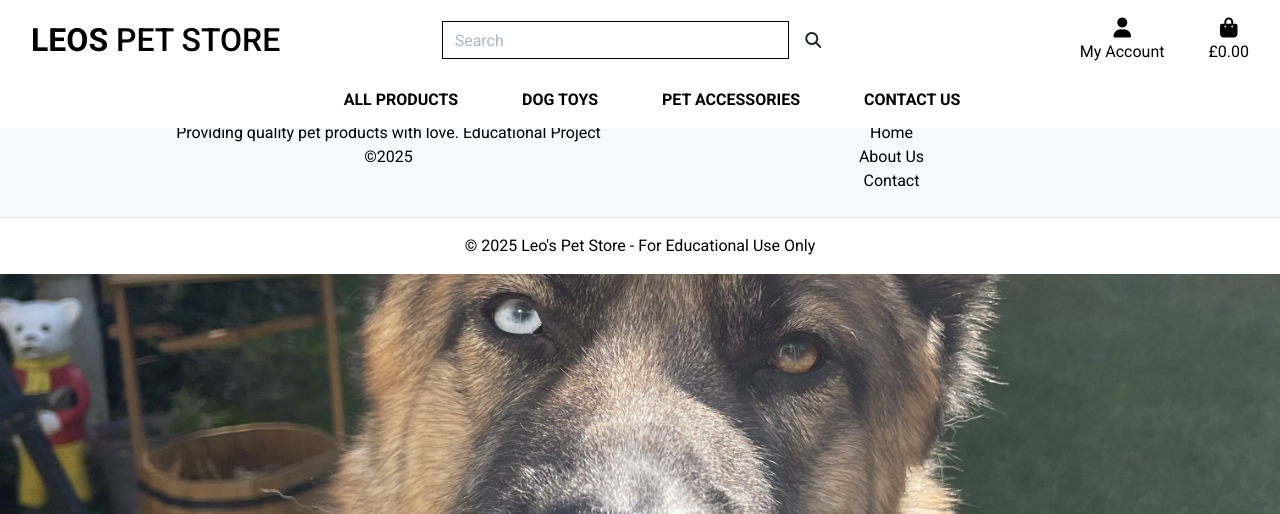
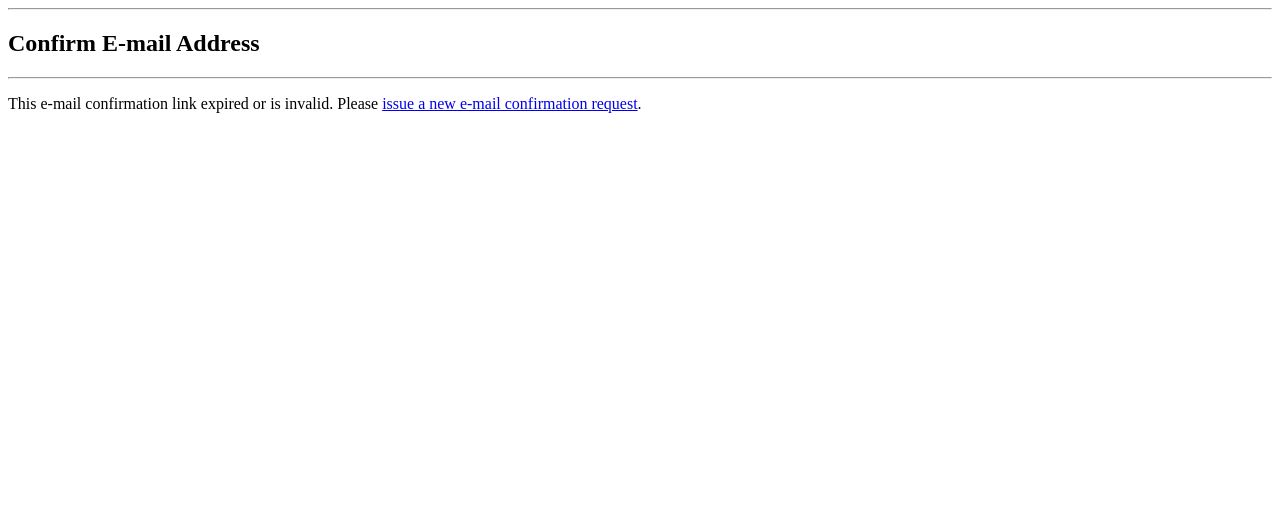
Before and after one commit to ashley9368/Leos-Pet-Store-PP5, a Django app: a page that uses templates/allauth/account/email_confirm.html in a window 1280 px wide. Shown: the top 514 px of the page. Run offline with Django 3.2, Linux system fonts and the light colour scheme; parts of the project's set-up code (start-up, migrations or seed data) failed here and were passed over; some libraries are stand-ins or nearby versions.

Commit message:
update email confirmation html

```diff
--- a/products/views.py
+++ b/products/views.py
@@ -198,7 +198,7 @@ def vote_product(request, product_id, vote_type):
 
     # Make sure vote_type is 'U' or 'D'
     if vote_type not in (ProductVote.UP, ProductVote.DOWN):
-        messages.error(request, "Invalid vote.")
+        messages.error(request, "Vote is invalid.")
 
     else:
         # Try to get the users vote if none, create one with vote_type
@@ -215,5 +215,5 @@ def vote_product(request, product_id, vote_type):
             else:
                 vote.vote_type = vote_type
                 vote.save()
-    #Take user back to where they were, if it fails then go to products
+    #Take user back to where the user was, if it fails then go to products
     return redirect(request.META.get('HTTP_REFERER', 'products'))
--- a/templates/allauth/account/email_confirm.html
+++ b/templates/allauth/account/email_confirm.html
@@ -1,12 +1,13 @@
-{% extends "account/base.html" %}
-
 {% load i18n %}
 {% load account %}
 
-{% block head_title %}{% trans "Confirm E-mail Address" %}{% endblock %}
-
-
-{% block inner_content %}
+<!DOCTYPE html>
+<html lang="en">
+<head>
+  <meta charset="UTF-8">
+  <title>{% trans "Confirm E-mail Address" %}</title>
+</head>
+<body>
   <hr>
   <h2 class="logo-font mb-4">{% trans "Confirm E-mail Address" %}</h2>
   <hr>
@@ -15,19 +16,28 @@
 
     {% user_display confirmation.email_address.user as user_display %}
 
-<p>{% blocktrans with confirmation.email_address.email as email %}Please confirm that <a href="mailto:{{ email }}">{{ email }}</a> is an e-mail address for user {{ user_display }}.{% endblocktrans %}</p>
+    <p>
+      {% blocktrans with confirmation.email_address.email as email %}
+        Please confirm that <a href="mailto:{{ email }}">{{ email }}</a> is an e-mail address for user {{ user_display }}.
+      {% endblocktrans %}
+    </p>
 
     <form method="post" action="{% url 'account_confirm_email' confirmation.key %}">
       {% csrf_token %}
-    <button type="submit">{% trans 'Confirm' %}</button>
+      <button type="submit" style="padding: 10px 20px; background: #000000; color: #fff; border: none; border-radius: 4px; cursor: pointer;">
+        {% trans 'Confirm My Email' %}
+      </button>
     </form>
 
   {% else %}
-
     {% url 'account_email' as email_url %}
 
-<p>{% blocktrans %}This e-mail confirmation link expired or is invalid. Please <a href="{{ email_url }}">issue a new e-mail confirmation request</a>.{% endblocktrans %}</p>
-
+    <p>
+      {% blocktrans %}
+        This e-mail confirmation link expired or is invalid.
+        Please <a href="{{ email_url }}">issue a new e-mail confirmation request</a>.
+      {% endblocktrans %}
+    </p>
   {% endif %}
-
-{% endblock %}
+</body>
+</html>
--- a/templates/base.html
+++ b/templates/base.html
@@ -197,7 +197,7 @@
               <a href="#" class="text-black">About Us</a>
             </li>
             <li>
-              <a href="#" class="text-black">Contact</a>
+              <a href="#" class="text-black">Our Facebook Page</a>
             </li>
           </ul>
         </div>
```
Lines whose indentation alone changed are shown as unchanged.
